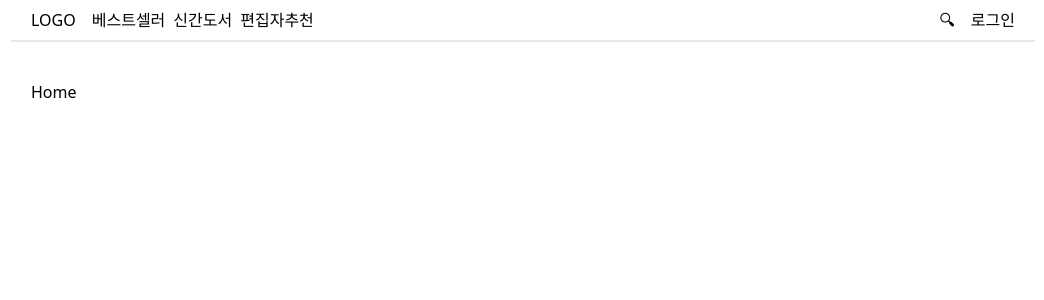
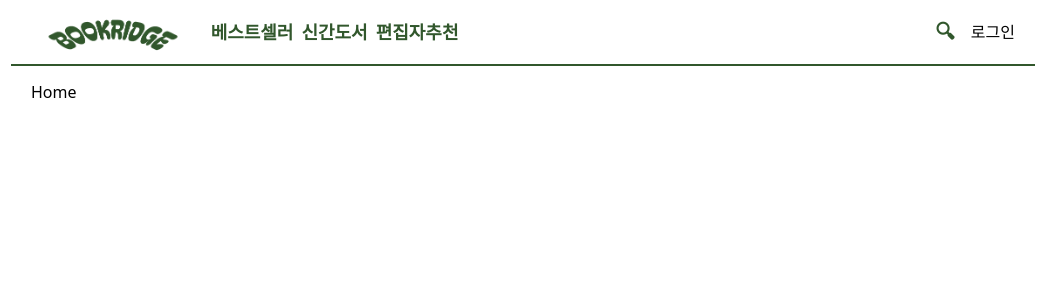
Before and after one commit to team-bookridge/client, a React (Vite) app: page / in a window 1280 px wide. Shown: the top 300 px of the page, without its empty margins (117-1161 px from the left). Built offline with nearby package versions, Linux system fonts and the light colour scheme.

Commit message:
chore/임시 로고 추가, 헤더 약간 디자인, 약간의 환경설정

```diff
--- a/src/components/app/Header.tsx
+++ b/src/components/app/Header.tsx
@@ -1,4 +1,5 @@
 import { useState } from 'react';
+import logo from '@/assets/logo.png';
 import { Link, useNavigate } from 'react-router-dom';
 import type { Dispatch, SetStateAction } from 'react';
 import { TModal } from '@/types';
@@ -14,10 +15,10 @@ function Header({ setModal }: Props) {
   return (
     <div
       className="fixed top-0 flex flex-col max-w-[64rem] w-full px-[1.25rem]
-      items-center gap-[0.75rem] py-[0.5rem] border-b-2 z-10 bg-white">
+      items-center gap-[0.75rem] py-[0.5rem] border-b-2 border-[#31572c] z-10 bg-white">
       <div className="flex justify-between w-full gap-[0.5rem]">
         <button
-          className="md:hidden"
+          className="md:hidden text-[1.25rem] text-[#31572c] font-[600]"
           type="button"
           onClick={() => {
             setModal('HeaderMenu');
@@ -25,21 +26,30 @@ function Header({ setModal }: Props) {
           ☰
         </button>
         <div className="flex gap-[1rem]">
-          <Link to="/">LOGO</Link>
+          <Link to="/">
+            <img className="h-[3rem]" src={logo} alt="로고" />
+          </Link>
           <div className="hidden gap-[0.5rem] md:flex">
-            <Link className="hover:text-[#809671]" to="/BestSeller">
-              베스트셀러
+            <Link
+              className="flex items-center hover:text-[#809671] text-[#31572c]"
+              to="/BestSeller">
+              <div className="text-[1.125rem] font-[600]">베스트셀러</div>
             </Link>
-            <Link className="hover:text-[#809671]" to="/NewBook">
-              신간도서
+            <Link
+              className="flex items-center hover:text-[#809671] text-[#31572c]"
+              to="/NewBook">
+              <div className="text-[1.125rem] font-[600]">신간도서</div>
             </Link>
-            <Link className="hover:text-[#809671]" to="/EditorChoice">
-              편집자추천
+            <Link
+              className="flex items-center hover:text-[#809671] text-[#31572c]"
+              to="/EditorChoice">
+              <div className="text-[1.125rem] font-[600]">편집자추천</div>
             </Link>
           </div>
         </div>
         <div className="flex gap-[1rem]">
           <button
+            className="text-[1.25rem] text-[#31572c] font-[600]"
             type="button"
             onClick={() => {
               setActiveSearchBar(!activeSearchBar);
--- a/tailwind.config.js
+++ b/tailwind.config.js
@@ -1,4 +1,5 @@
-/** @type {import('tailwindcss').Config} */
+import lineClamp from '@tailwindcss/line-clamp';
+
 export default {
   content: ['./index.html', './src/**/*.{js,ts,jsx,tsx}'],
   theme: {
@@ -27,8 +28,9 @@ export default {
       },
       screens: {
         vs: '450px',
+        w519px: '519px',
       },
     },
   },
-  plugins: [],
+  plugins: [lineClamp],
 };
--- a/tsconfig.app.json
+++ b/tsconfig.app.json
@@ -1,9 +1,9 @@
 {
   "compilerOptions": {
     "tsBuildInfoFile": "./node_modules/.tmp/tsconfig.app.tsbuildinfo",
-    "target": "ES2020",
+    "target": "ES2021",
     "useDefineForClassFields": true,
-    "lib": ["ES2020", "DOM", "DOM.Iterable"],
+    "lib": ["ES2021", "DOM", "DOM.Iterable"],
     "module": "ESNext",
     "skipLibCheck": true,
 
```
Also changed, not shown: src/assets/logo.png (added).
